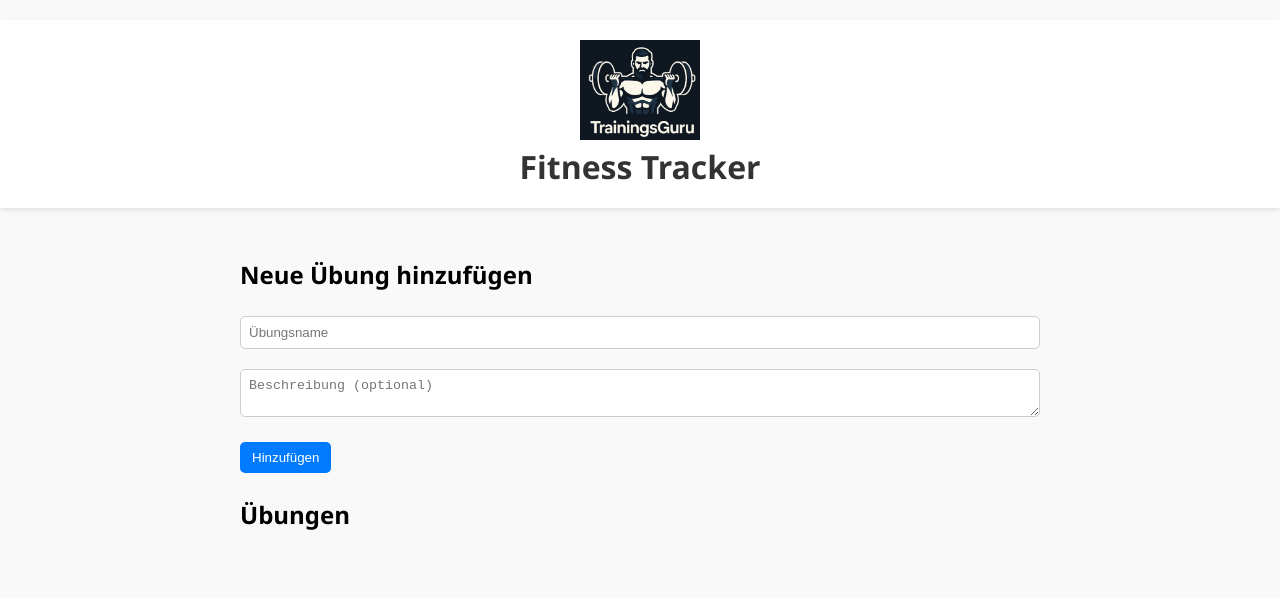
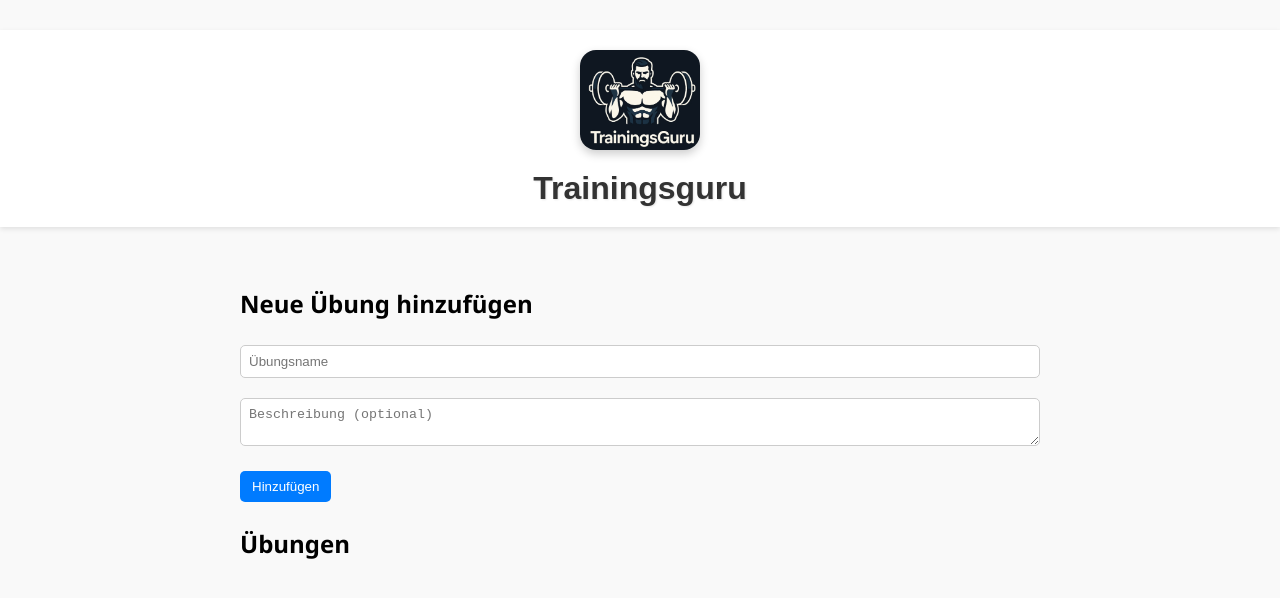
Before and after one commit to mase1509-design/Trainingsguru, a React (Create React App) app: page / in a window 1280 px wide. Shown: the top 598 px of the page. Built offline with nearby package versions, Linux system fonts and the light colour scheme.

Commit message:
Update App.jsx

```diff
--- a/src/App.jsx
+++ b/src/App.jsx
@@ -21,14 +21,44 @@ function App() {
 
   return (
     <div>
-      <header style={{ textAlign: "center", marginTop: "20px" }}>
+      <header
+        style={{
+          textAlign: "center",
+          marginTop: "30px",
+          marginBottom: "30px",
+        }}
+      >
         <img
           src={`${import.meta.env.BASE_URL || ''}logo.png`}
           alt="Trainingsguru Logo"
-          style={{ height: "100px" }}
+          style={{
+            height: "100px",
+            borderRadius: "16px",
+            boxShadow: "0 4px 10px rgba(0,0,0,0.2)",
+            transition: "transform 0.3s ease, box-shadow 0.3s ease",
+          }}
+          onMouseOver={(e) => {
+            e.currentTarget.style.transform = "scale(1.05)";
+            e.currentTarget.style.boxShadow = "0 8px 16px rgba(0,0,0,0.3)";
+          }}
+          onMouseOut={(e) => {
+            e.currentTarget.style.transform = "scale(1)";
+            e.currentTarget.style.boxShadow = "0 4px 10px rgba(0,0,0,0.2)";
+          }}
         />
-        <h1>Fitness Tracker</h1>
+        <h1
+          style={{
+            fontFamily: "Poppins, sans-serif",
+            fontSize: "2rem",
+            marginTop: "15px",
+            color: "#333",
+            textShadow: "1px 1px 2px rgba(0,0,0,0.1)",
+          }}
+        >
+          Trainingsguru
+        </h1>
       </header>
+
       <div className="container">
         <ExerciseForm addExercise={addExercise} />
         <ExerciseList exercises={exercises} setExercises={setExercises} />
```
